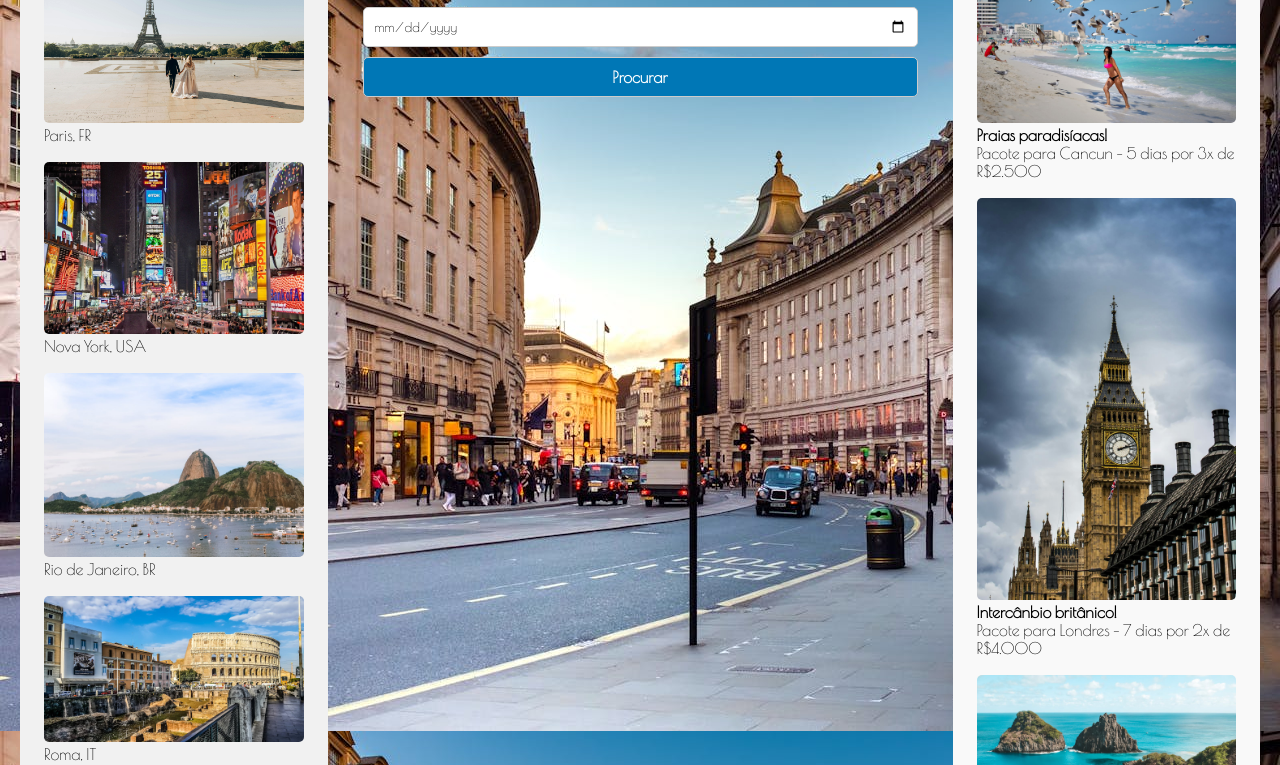
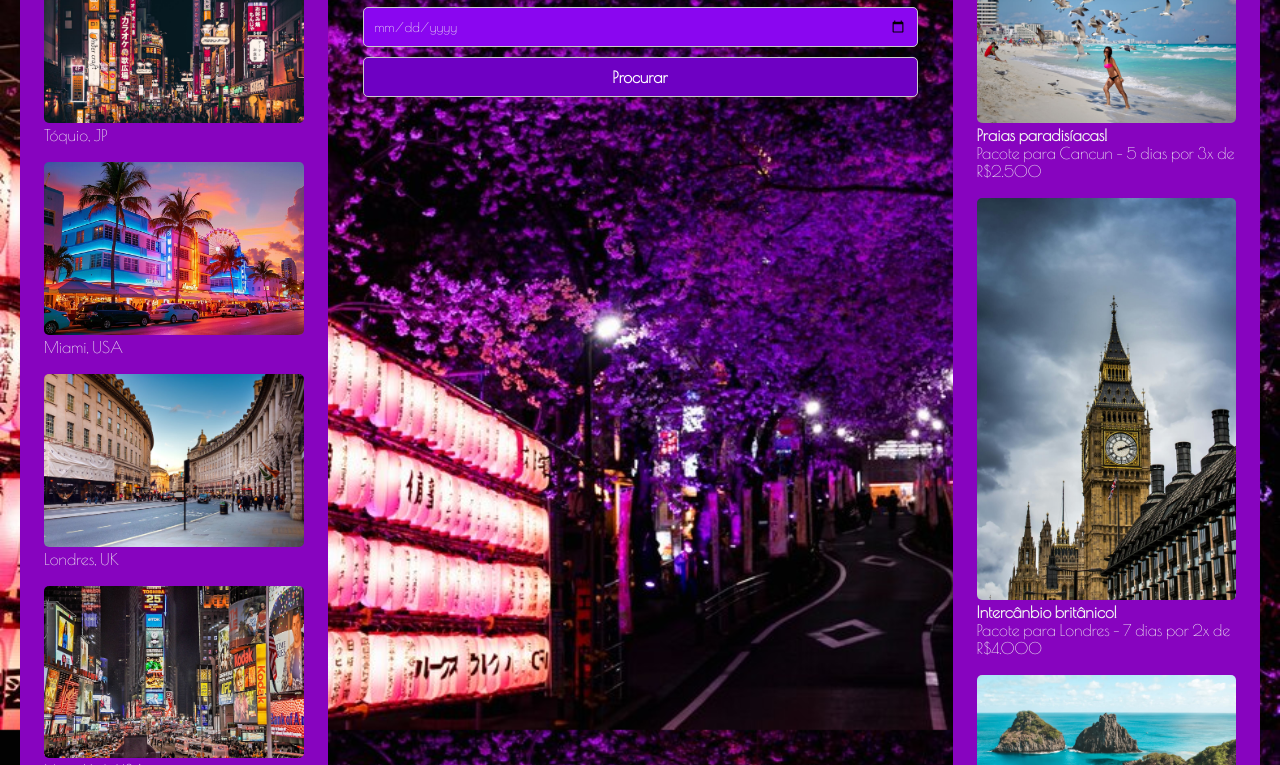
Before and after one commit to gabriel-ortolani/AgenciaViagem_Gabriel, a plain HTML site: page index.html in a window 1280 px wide. Shown: the part 228-993 px from the top of the page. Drawn offline with nearby package versions, Linux system fonts and the light colour scheme.

Commit message:
html e css atualizados

```diff
--- a/index.html
+++ b/index.html
@@ -27,11 +27,11 @@
         <aside class="sidebar">
             <h2 class="destinos">Destinos populares</h2>
             <ul>
-                <li><img src="img/paris.jpg" alt="paris">Paris, FR</li>
-                <li><img src="img/ny.jpg" alt=" Nova York">Nova York, USA</li>
-                <li><img src="img/riojaneiro.jpg" alt="Rio de Janeiro">Rio de Janeiro, BR</li>
+                <li><img src="img/tokio.jpg" alt="Tóquio">Tóquio, JP</li>
+                <li><img src="img/miami.jpg" alt="Miami">Miami, USA</li>
+                <li><img src="img/london.jpg" alt="Londres">Londres, UK</li>
+                <li><img src="img/ny.jpg" alt="Nova York">Nova York, USA</li>
                 <li><img src="img/roma.jpg" alt="Roma">Roma, IT</li>
-                <li><img src="img/tokio.jpg" alt="Tóquio">Tóquio, JP</li>
             </ul>
         </aside>
 
--- a/style.css
+++ b/style.css
@@ -15,7 +15,7 @@ body {
     min-height: 100vh;
 }
 header {
-    background: #0077b6;
+    background: #8704BF;
     color: white;
     padding: 15px;
     text-align: center;
@@ -41,13 +41,13 @@ nav a {
     padding: 20px;
     gap: 20px;
     flex-wrap: wrap;
-    background: url(img/london.jpg) no-repeat center fixed;
+    background: url(img/fundo_tokyo.jpg) no-repeat center fixed;
     background-size: cover;
 }
 .sidebar{
     flex: 1;
     min-width: 200px;
-    background: #f1f1f1;
+    background: #8704BF;
     padding: 15px;
     border-radius: 8px;
 }
@@ -63,17 +63,18 @@ nav a {
 .sidebar2{
     flex: 1;
     min-width: 200px;
-    background: #f9f9f9;
+    background: #8704BF;
     padding: 15px;
     border-radius: 8px;
 }
 
 li{
     padding: 9px;
+    color: #f1f1f1;
 }
 
 footer{
-    background: #0077b6;
+    background: #8704BF;
     color: white;
     text-align: center;
     padding: 10px;
@@ -88,9 +89,14 @@ input, button{
     padding: 10px;
     border: 1px solid #ccc;
     border-radius: 5px;
+    color: #f1f1f1;
+    background-color: #8A06F0;
+}
+input::placeholder{
+    color: #f1f1f1;
 }
 button{
-    background: #0077b6;
+    background: #6E00C3;
     color: white;
     cursor: pointer;
     font-weight: bold;
```
